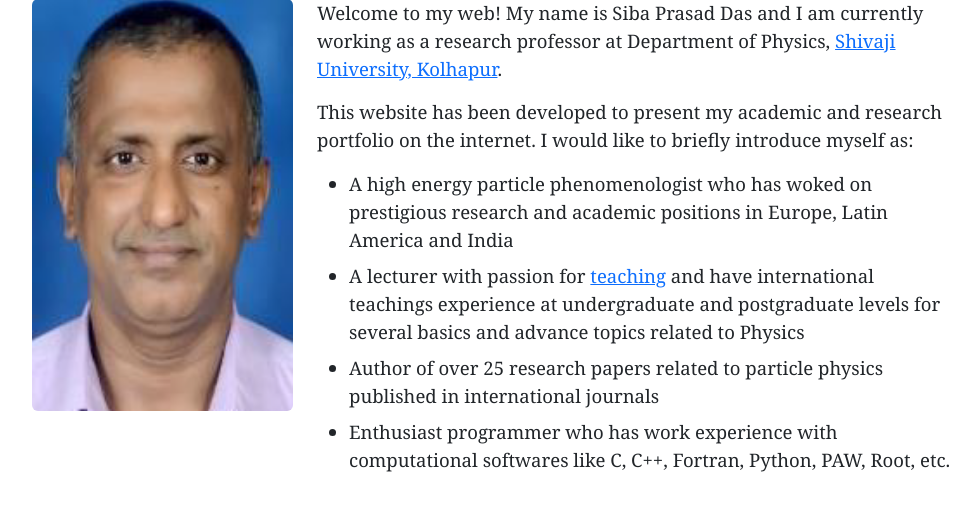
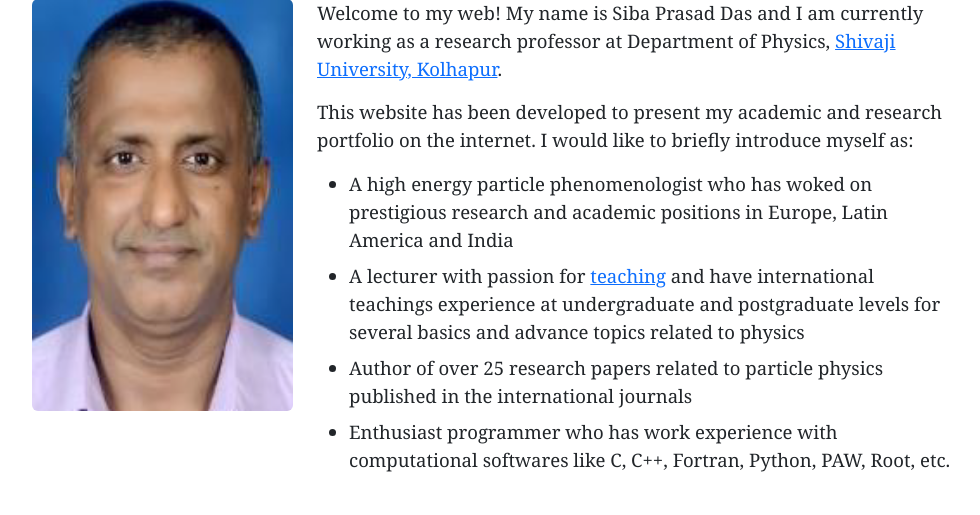
Before and after one commit to pnsawant/dr-das-web-app, a Flask app: page / in a window 1280 px wide. Shown: the part 377-892 px from the top of the page, without its empty margins (145-1125 px from the left). Run offline with Flask 3, Linux system fonts and the light colour scheme; some libraries are stand-ins or nearby versions; some web fonts are replaced.

Commit message:
Modified home.html

```diff
--- a/templates/home.html
+++ b/templates/home.html
@@ -32,8 +32,8 @@
                 <li>A high energy particle phenomenologist who has woked on prestigious research and academic positions
                     in Europe, Latin America and India</li>
                 <li>A lecturer with passion for <a href="/teaching" target="_blank">teaching</a> and have international teachings experience at undergraduate
-                    and postgraduate levels for several basics and advance topics related to Physics</li>
-                <li>Author of over 25 research papers related to particle physics published in international journals
+                    and postgraduate levels for several basics and advance topics related to physics</li>
+                <li>Author of over 25 research papers related to particle physics published in the international journals
                 </li>
                 <li>Enthusiast programmer who has work experience with computational softwares like C, C++, Fortran,
                     Python, PAW, Root, etc.</li>
```
